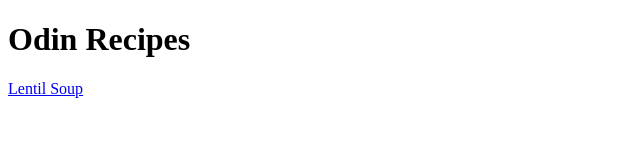
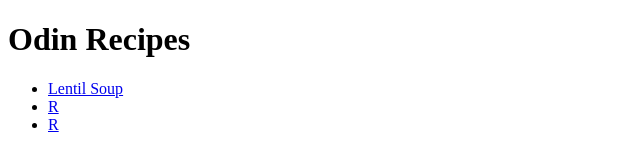
Before and after one commit to DeterioratingSanity/odin-recipes, a plain HTML site: page index.html in a window 1280 px wide. Shown: the whole page, without its empty margins (0-640 px from the left). Drawn offline with Linux system fonts and the light colour scheme.

Commit message:
Reorganize Recipe Index as List

```diff
--- a/index.html
+++ b/index.html
@@ -6,6 +6,10 @@
     </head>
     <body>
         <h1>Odin Recipes</h1>
-        <a href="recipes/lentilsoup.html">Lentil Soup</a>
+        <ul>
+            <li><a href="recipes/lentilsoup.html">Lentil Soup</a></li>
+            <li><a href="recipes/#">R</a></li>
+            <li><a href="recipes/#">R</a></li>
+        </ul>
     </body>
 </html>
```
